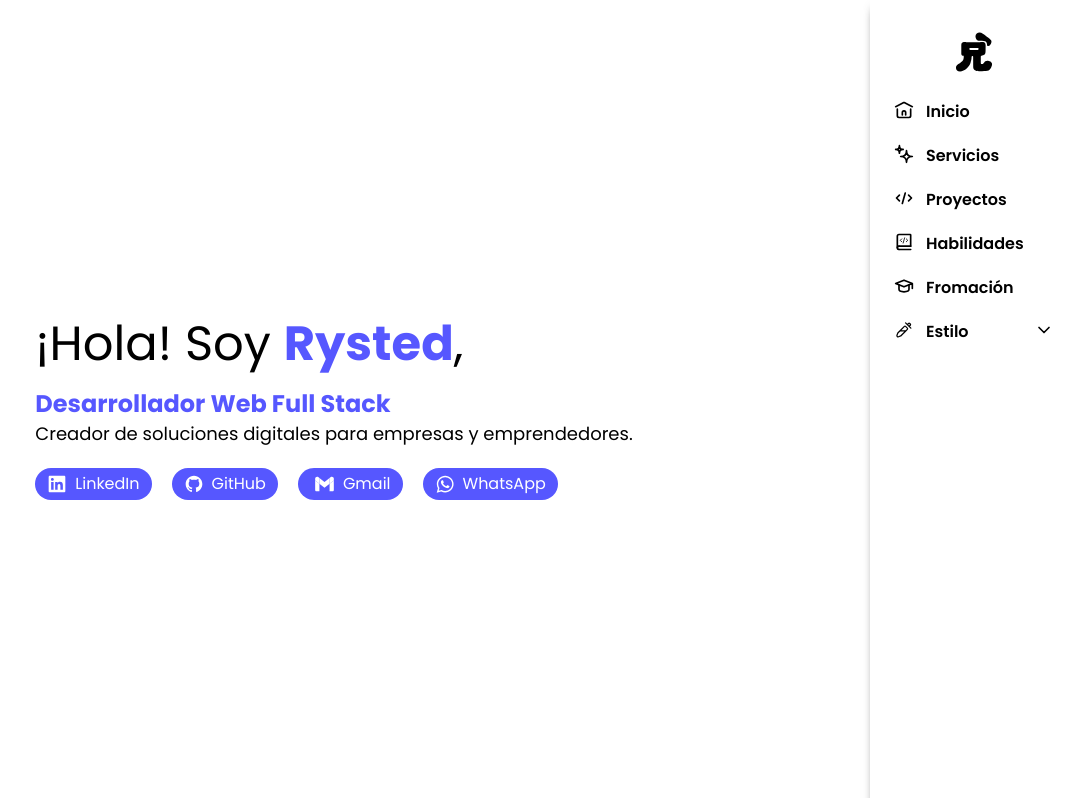
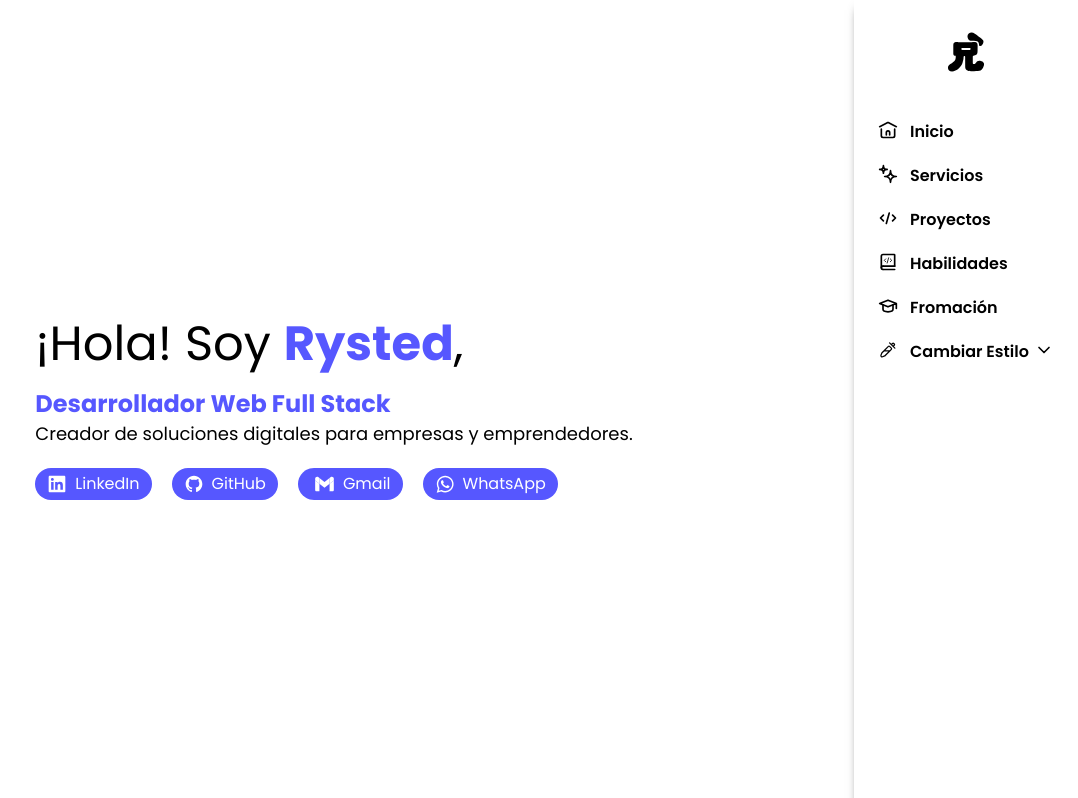
Before and after one commit to Rysted/portfolio, a React (Vite) app: page / in a window 1280 px wide. Shown: the top 798 px of the page, without its empty margins (202-1280 px from the left). Built offline with nearby package versions, Linux system fonts and the light colour scheme.

Commit message:
Actualizar estilos de encabezado y menú

```diff
--- a/src/components/layouts/Header.tsx
+++ b/src/components/layouts/Header.tsx
@@ -57,9 +57,9 @@ const Header = () => {
       <div
         className={`bg-light_highlight dark:bg-dark_highlight fixed ${
           isOpenMenu ? "right-0" : "-right-56"
-        } top-20 md:right-0 md:top-0 w-52 h-screen flex-col justify-start px-0 font-poppins shadow-light_left dark:shadow-dark_left transition-all duration-200 ease-in-out z-10`}
+        } top-20 md:right-0 md:top-0 w-56 h-screen flex-col justify-start px-0 font-poppins shadow-light_left dark:shadow-dark_left transition-all duration-200 ease-in-out z-10`}
       >
-        <div className="opacity-0 w-0 h-0 my-0 md:w-auto md:h-auto md:opacity-100 md:mt-8 md:mb-5 flex justify-center items-center">
+        <div className="opacity-0 w-0 h-0 my-0 md:w-full md:flex md:justify-center md:h-auto md:opacity-100 md:mt-8 md:mb-5">
           <LogoTipo />
         </div>
 
--- a/src/components/layouts/NavMenu.tsx
+++ b/src/components/layouts/NavMenu.tsx
@@ -12,7 +12,7 @@ import {
 
 const NavMenu = ({ closeSidebar }: { closeSidebar: () => void }) => {
   return (
-    <nav className="md:block h-svh overflow-x-auto pb-24">
+    <nav className="h-svh overflow-x-auto pt-5 pb-24 md:block">
       <ul className="flex flex-col gap-y-2 px-6">
         <li>
           <MenuItem url="#home" text="Inicio" closeSidebar={closeSidebar}>
--- a/src/components/layouts/SubMenu.tsx
+++ b/src/components/layouts/SubMenu.tsx
@@ -22,15 +22,15 @@ const SubMenu = () => {
         <div className="flex items-center gap-x-3">
           <ColorPicker hover={true} />
           <span className="max-h-5 text-base font-semibold dark:text-dark_text group-hover:text-primary_hover transition-all duration-200 ease-in-out">
-            Estilo
+            Cambiar Estilo
           </span>
         </div>
         <NavArrowDown hover={true} subMenu={subMenu} />
       </button>
       <div
         className={`${
-          subMenu ? "h-20" : "h-0"
-        } px-3 overflow-hidden flex flex-col justify-center bg-light_background dark:bg-dark_background rounded-xl transition-all duration-200 ease-in-out`}
+          subMenu ? "h-24" : "h-0"
+        } px-3 overflow-hidden flex flex-col justify-center gap-1 bg-light_background dark:bg-dark_background rounded-xl transition-all duration-200 ease-in-out`}
       >
         <Theme />
       </div>
```
